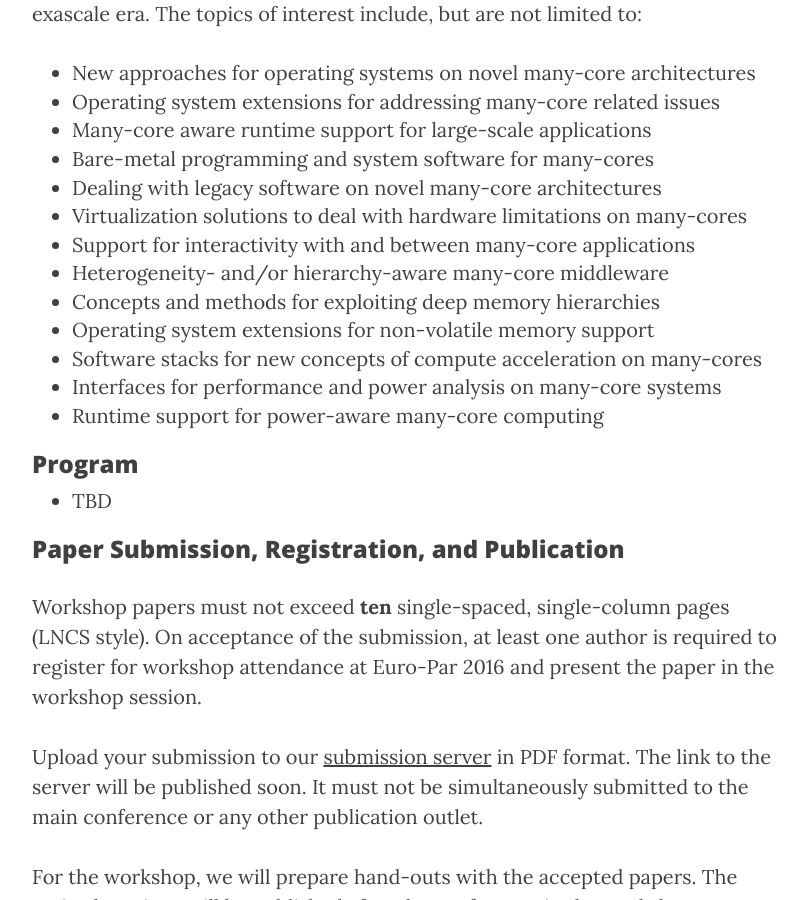
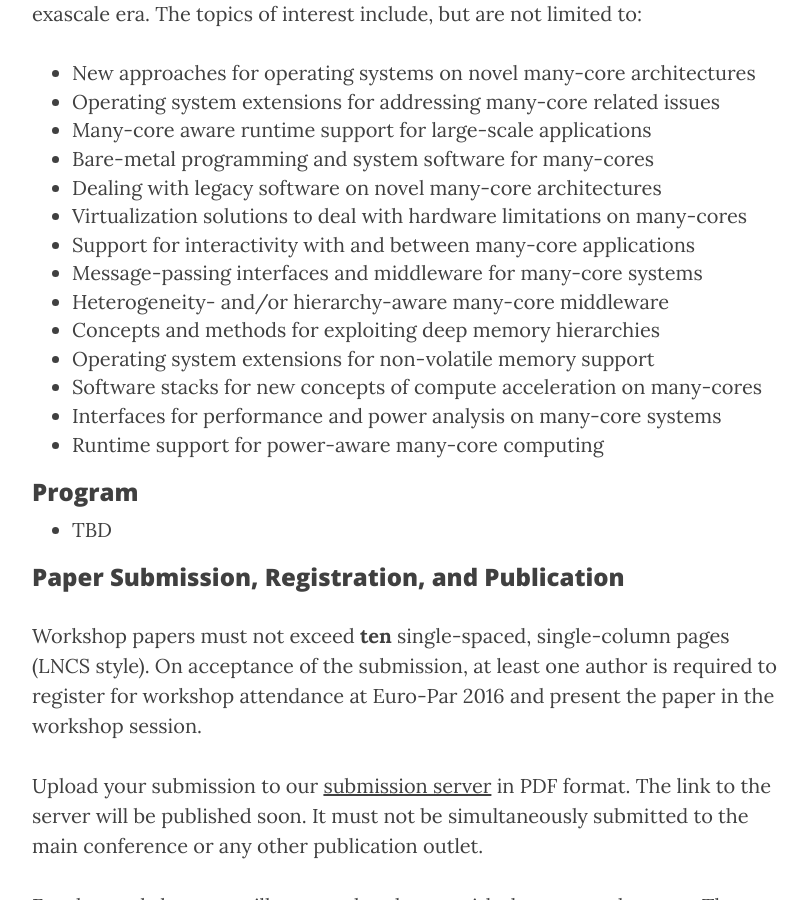
Before and after one commit to WROME/wrome.github.io, a Jekyll site: the page built from grenoble2016.md, in a window 1280 px wide and 900 px high, scrolled down 1997 px. Shown: the whole window, without its empty margins (233-1040 px from the left). Built offline with Jekyll 4.4.1, drawn with Linux system fonts in a browser that asks for light colours; nearby versions of some CDN libraries.

Commit message:
Added message-passing for many-cores as topic.

```diff
--- a/grenoble2016.md
+++ b/grenoble2016.md
@@ -32,6 +32,7 @@ This year, too, authors from all related disciplines are invited to submit unpub
 * Dealing with legacy software on novel many-core architectures
 * Virtualization solutions to deal with hardware limitations on many-cores
 * Support for interactivity with and between many-core applications
+* Message-passing interfaces and middleware for many-core systems
 * Heterogeneity- and/or hierarchy-aware many-core middleware
 * Concepts and methods for exploiting deep memory hierarchies
 * Operating system extensions for non-volatile memory support
```
